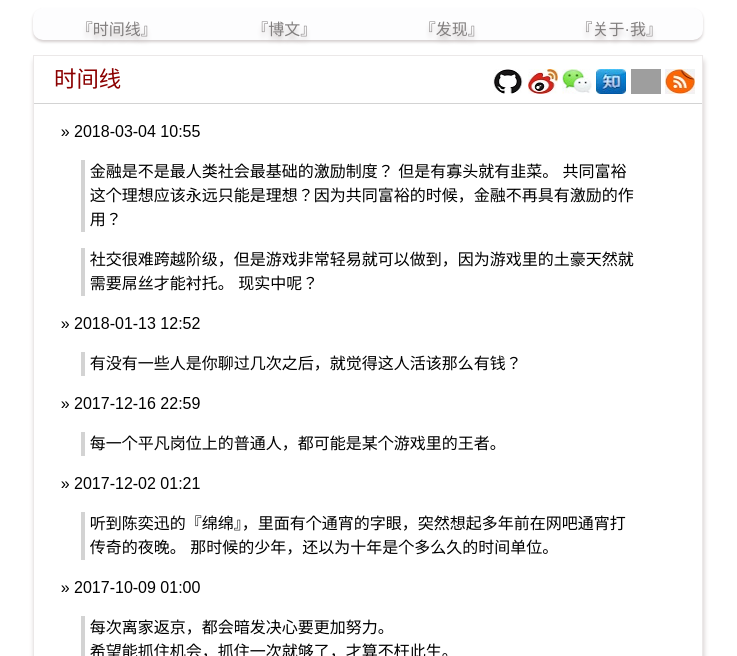
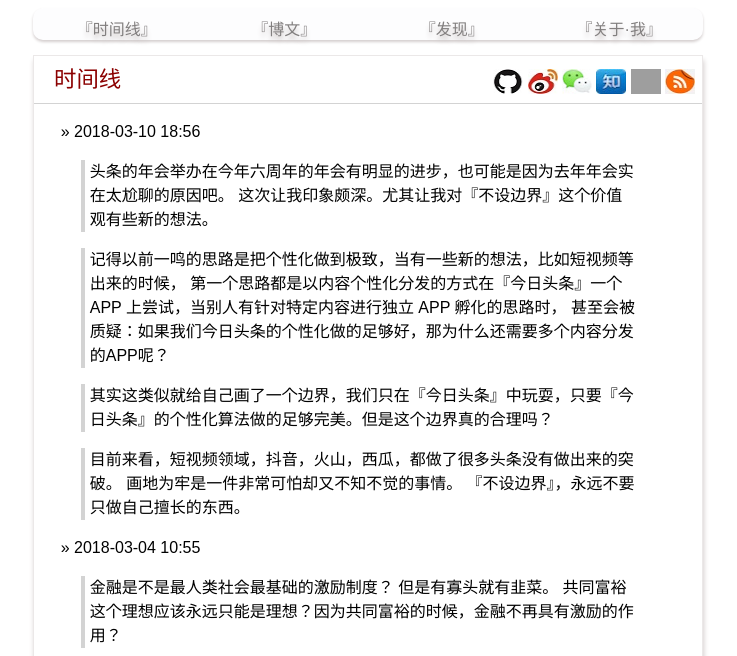
Before and after one commit to yanyiwu/blog, a Jekyll site: the page built from index.md, in a window 1280 px wide and 900 px high, cut to the strip 0-656 px from the top of the window. Shown: the whole strip, without its empty margins (272-1009 px from the left). Built offline with Jekyll 4.4.1, drawn with Linux system fonts in a browser that asks for light colours; Markdown is read by kramdown in place of the engine named in the settings; comment, search, counter and statistics services are not loaded; grey boxes are pictures that could not be loaded.

Commit message:
[moment]

```diff
--- a/index.md
+++ b/index.md
@@ -2,6 +2,21 @@
 layout: post_without_date
 title: 时间线
 ---
+
+&raquo; 2018-03-10 18:56
+
+> 头条的年会举办在今年六周年的年会有明显的进步，也可能是因为去年年会实在太尬聊的原因吧。
+> 这次让我印象颇深。尤其让我对『不设边界』这个价值观有些新的想法。
+
+> 记得以前一鸣的思路是把个性化做到极致，当有一些新的想法，比如短视频等出来的时候，
+> 第一个思路都是以内容个性化分发的方式在『今日头条』一个 APP 上尝试，当别人有针对特定内容进行独立 APP 孵化的思路时，
+> 甚至会被质疑：如果我们今日头条的个性化做的足够好，那为什么还需要多个内容分发的APP呢？
+
+> 其实这类似就给自己画了一个边界，我们只在『今日头条』中玩耍，只要『今日头条』的个性化算法做的足够完美。但是这个边界真的合理吗？
+
+> 目前来看，短视频领域，抖音，火山，西瓜，都做了很多头条没有做出来的突破。
+> 画地为牢是一件非常可怕却又不知不觉的事情。
+> 『不设边界』，永远不要只做自己擅长的东西。
 
 &raquo; 2018-03-04 10:55
 
```
